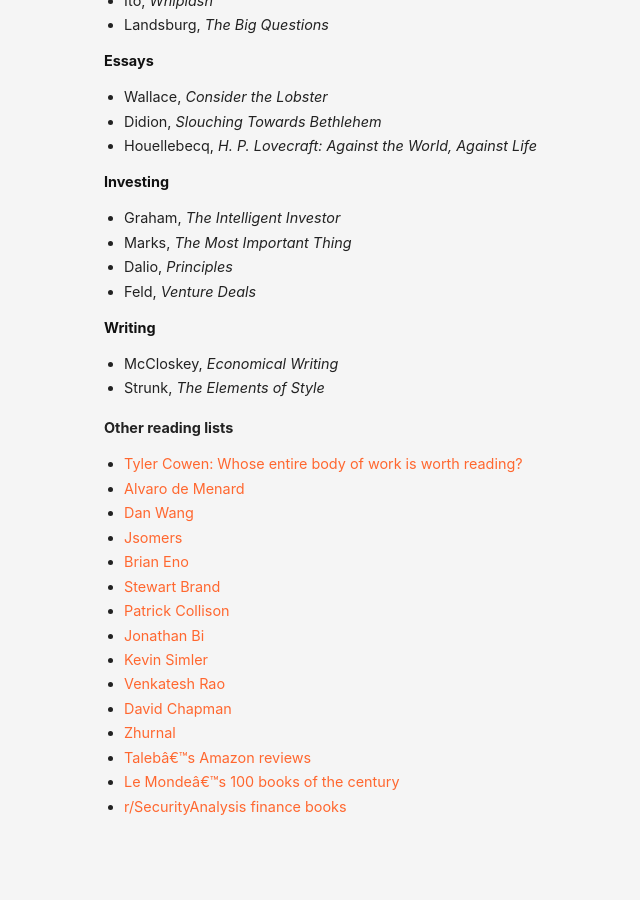
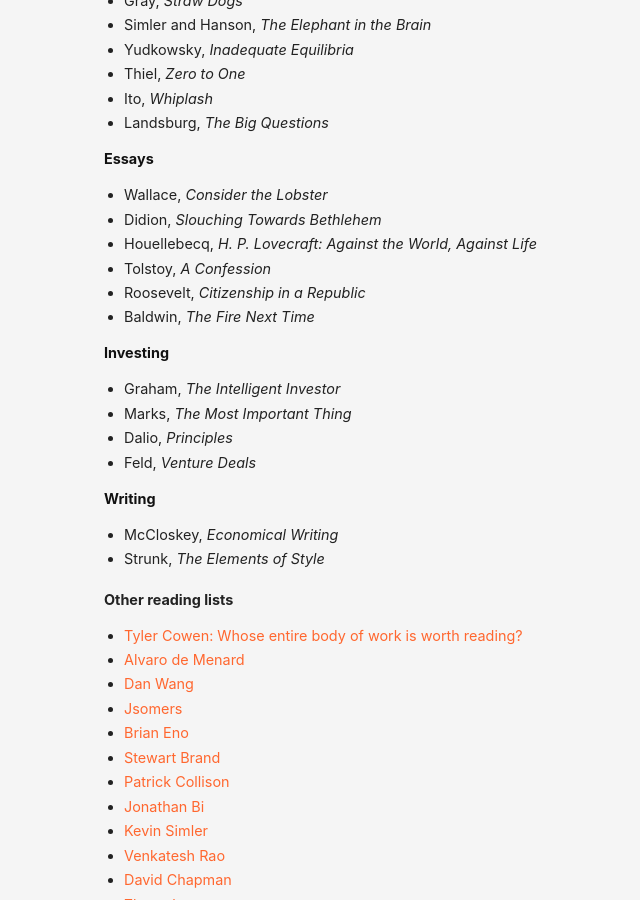
Before and after one commit to danschlz/danschulz.github.io, a Jekyll site: the page built from books.md, in a window 1280 px wide and 900 px high, scrolled down 6686 px. Shown: the whole window, without its empty margins (256-896 px from the left). Built offline with Jekyll 4.4.1, drawn with Linux system fonts in a browser that asks for light colours; before the commit the page ends 7550 px from its top, so only the background shows below that; some of the changed text lies outside the part shown.

Commit message:
tolstoy, roosevelt

```diff
--- a/books.md
+++ b/books.md
@@ -218,7 +219,9 @@ Jump to:
 - Nabokov
   - _Lolita_
   - _Pnin_
-- Tolstoy, _Hadji Murat_
+- Tolstoy
+  - _The Death of Ivan Ilych_
+  - _Hadji Murat_
 - Bulgakov, _The Master and Margarita_
 - Ishiguro
   - _The Remains of the Day_
@@ -233,6 +236,7 @@ Jump to:
   - _The Old Man and the Sea_
 - Twain, _The Adventures of Tom Sawyer_
 - Steinbeck, _East of Eden_
+- Lispector, _The Hour of the Star_
 - Carroll, _Alice's Adventures in Wonderland_
 - Eagleman, _Sum: Forty Tales from the Afterlives_
 - Salinger, _The Catcher in the Rye_
@@ -314,6 +318,9 @@ Jump to:
 - Wallace, _Consider the Lobster_
 - Didion, _Slouching Towards Bethlehem_
 - Houellebecq, _H. P. Lovecraft: Against the World, Against Life_
+- Tolstoy, _A Confession_
+- Roosevelt, _Citizenship in a Republic_
+- Baldwin, _The Fire Next Time_
 
 **Investing** <a name="investing"></a>
 - Graham, _The Intelligent Investor_
```
Also changed, not shown: other parts of books.md (+1 -0 lines).
